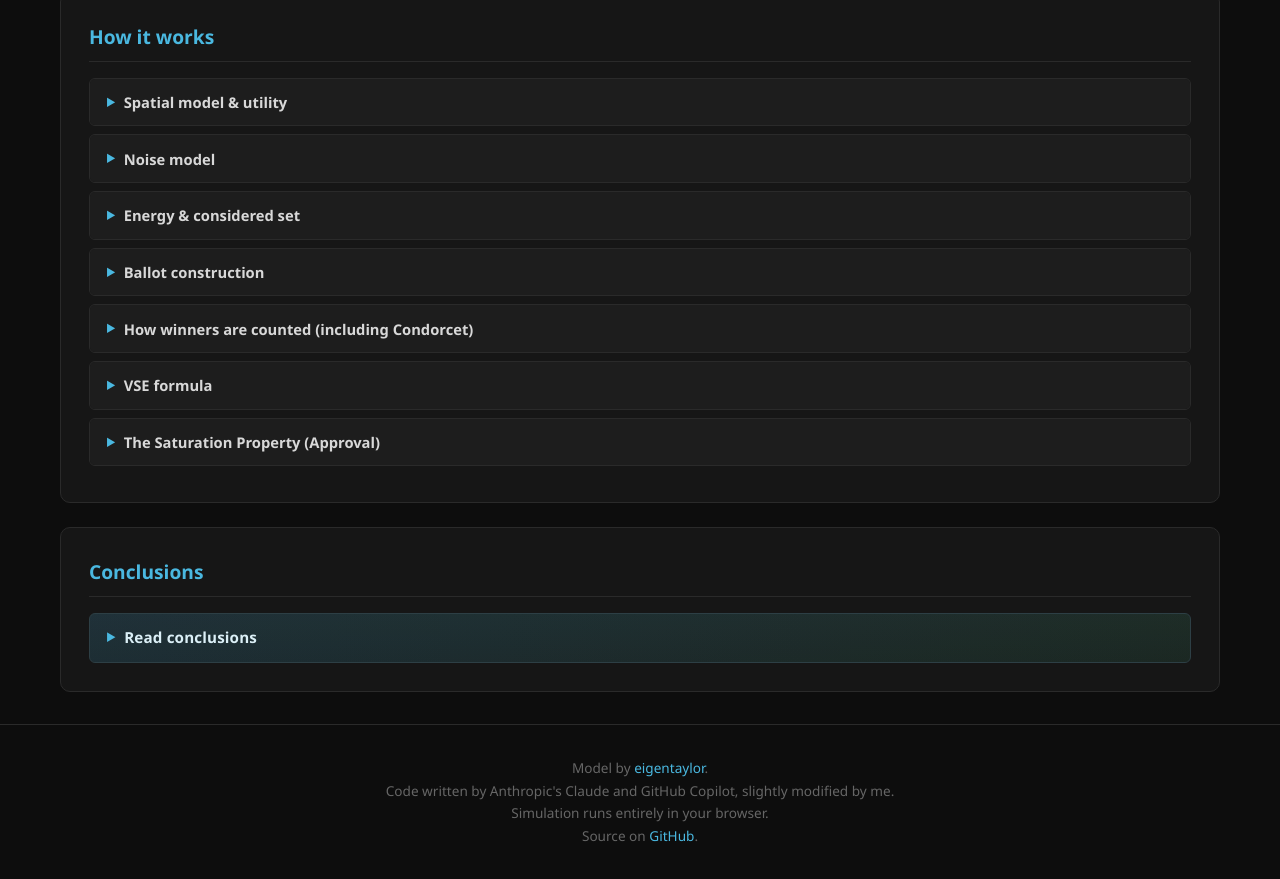
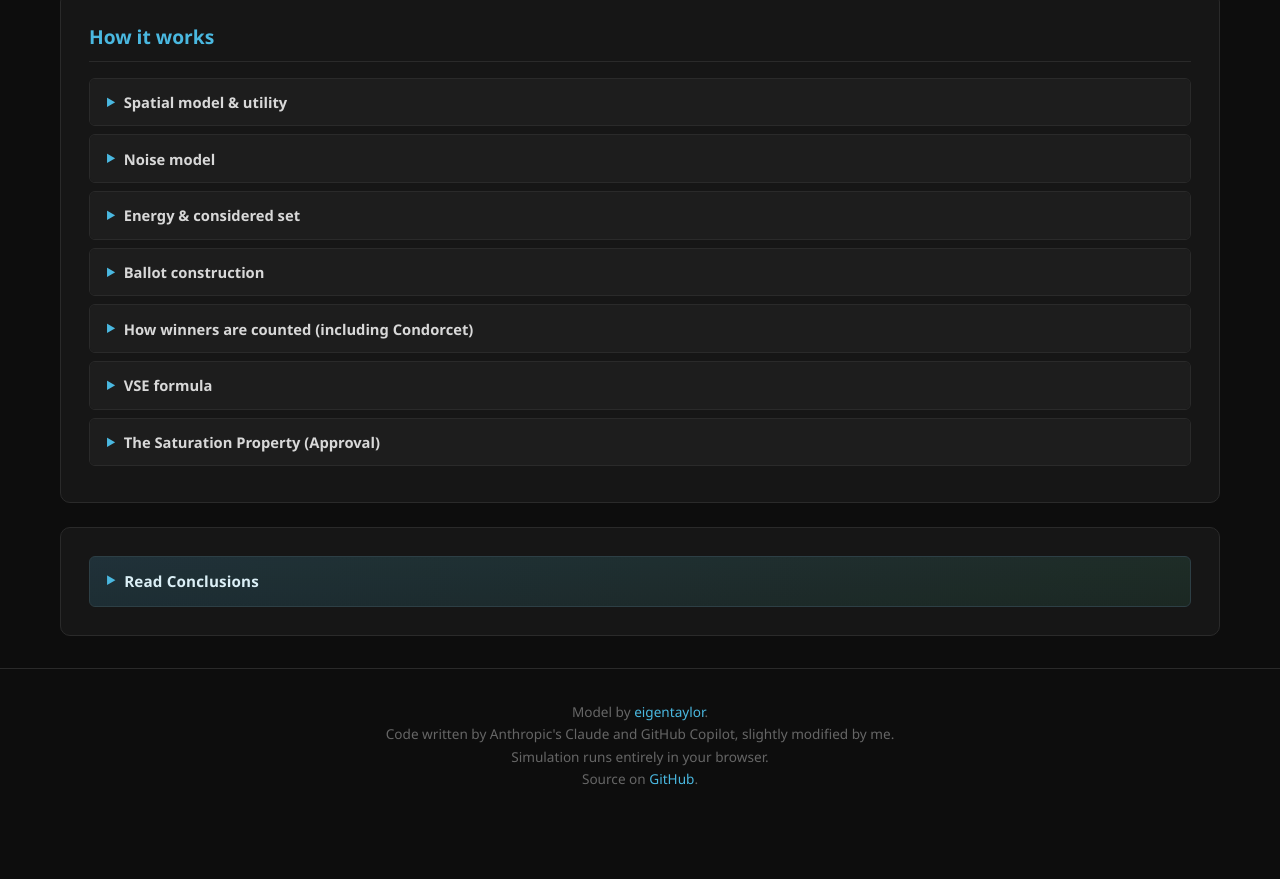
Before and after one commit to eigentaylor/satisficing-voter-sim, a plain HTML site: page index.html in a window 1280 px wide. Shown: the part 1210-2089 px from the top of the page. After the commit the page ends 2032 px from the top, so only its background shows below. Drawn offline with nearby package versions, Linux system fonts and the light colour scheme.

Commit message:
Update index.html

```diff
--- a/index.html
+++ b/index.html
@@ -279,9 +279,9 @@
 
         <!-- ── Conclusions ── -->
         <section class="card" id="conclusions">
-            <h2>Conclusions</h2>
+            <!-- <h2>Conclusions</h2> -->
             <details class="conclusions-panel">
-                <summary>Read conclusions</summary>
+                <summary>Read Conclusions</summary>
                 <div class="conclusions-body">
                     <p>
                         Ranked Choice Voting (RCV) performs surprisingly poorly across the board. Its improvement over
```
